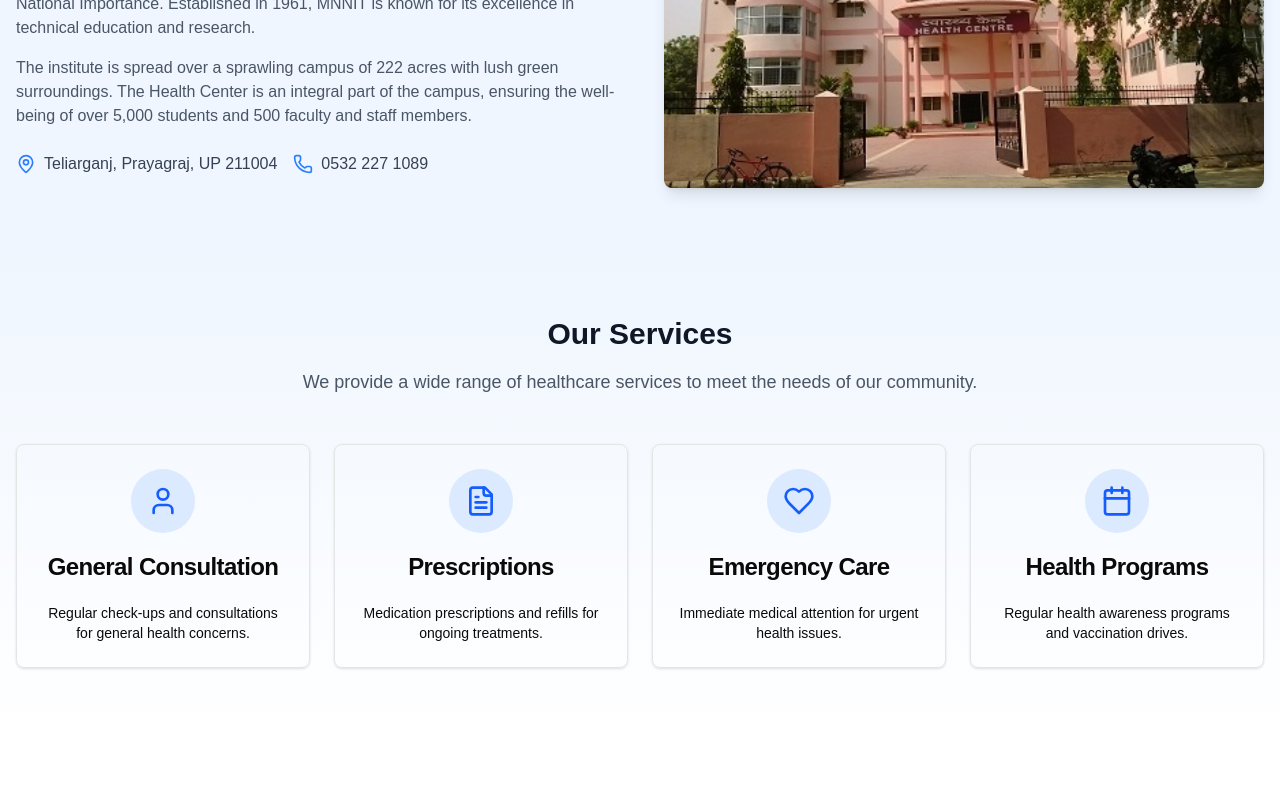
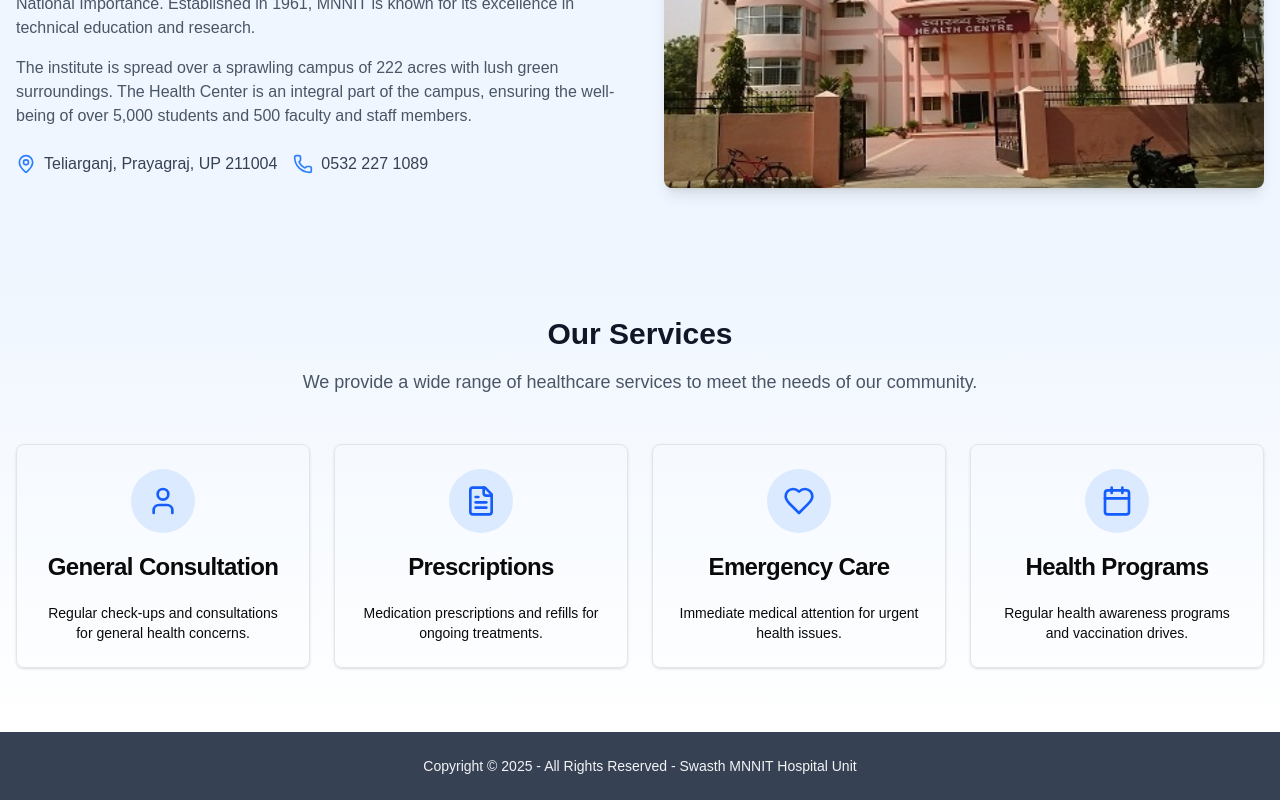
Before and after one commit to Trishita02/Swasth-MNNIT, a React (Vite) app in the folder frontend/: page / in a window 1280 px wide. Shown: the part 1214-2014 px from the top of the page. Before the commit the page ends 1946 px from the top, so only its background shows below. Built offline with nearby package versions, Linux system fonts and the light colour scheme.

Commit message:
add footer in home page

```diff
--- a/frontend/src/pages/Home.jsx
+++ b/frontend/src/pages/Home.jsx
@@ -453,6 +453,12 @@ function Home(){
           </div>
         </div>
       </section>
+
+          {/* Simple footer with copyright */}
+         <div className="bg-gray-700 text-white py-6 text-center">
+            <p className="text-sm text-gray-100">Copyright © {new Date().getFullYear()} - All Rights Reserved - Swasth MNNIT Hospital Unit</p>
+        </div>
+
     </div>
         </>
     )
```
